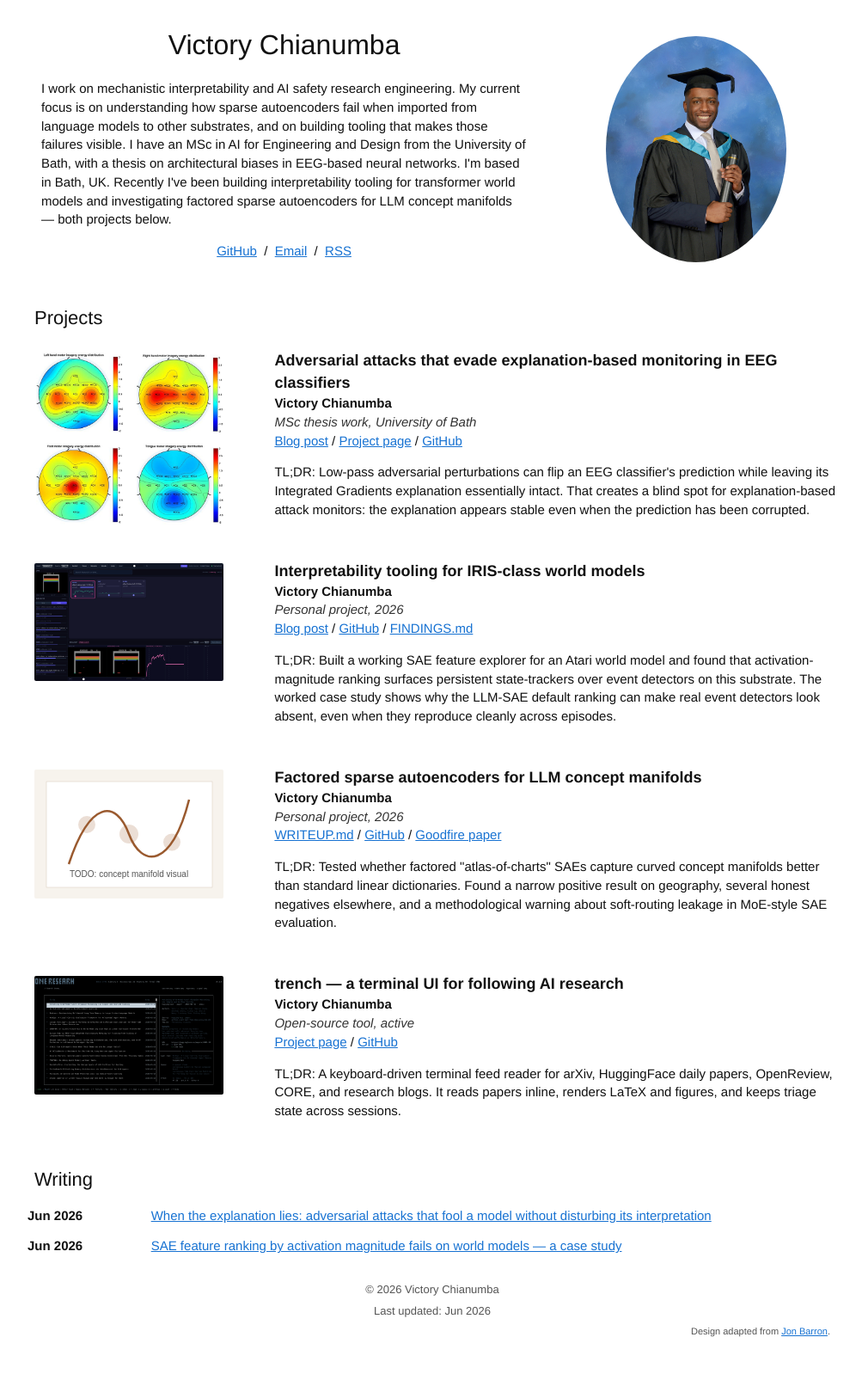
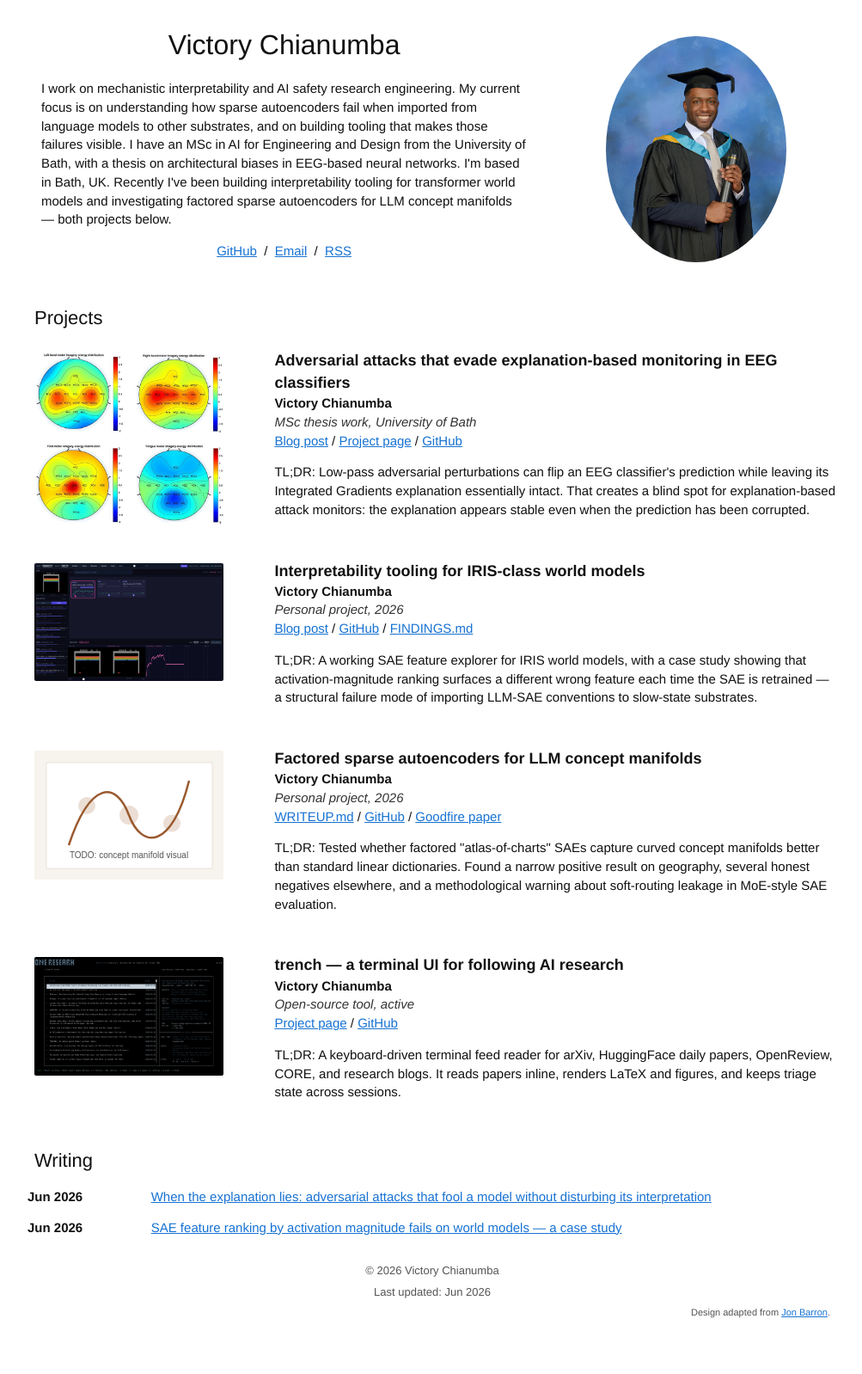
Before and after one commit to VictoryChianumba/VictoryChianumba.github.io, a Jekyll site: the page built from index.html, in a window 1280 px wide. Shown: the whole page at 86% size, without its empty margins (137-1140 px from the left). Built offline with Jekyll 4.4.1, drawn with Linux system fonts in a browser that asks for light colours; after the commit the page ends 1576 px from its top, so only the background shows below that.

Commit message:
Revise world model homepage TLDR

```diff
--- a/_layouts/homepage.html
+++ b/_layouts/homepage.html
@@ -57,7 +57,7 @@
               <a href="{{ '/2026/06/03/wm-visualizer/' | relative_url }}">Blog post</a> /
               <a href="https://github.com/VictoryChianumba/world-model-interpretability">GitHub</a> /
               <a href="https://github.com/VictoryChianumba/world-model-interpretability/blob/main/FINDINGS.md">FINDINGS.md</a>
-              <p>TL;DR: Built a working SAE feature explorer for an Atari world model and found that activation-magnitude ranking surfaces persistent state-trackers over event detectors on this substrate. The worked case study shows why the LLM-SAE default ranking can make real event detectors look absent, even when they reproduce cleanly across episodes.</p>
+              <p>TL;DR: A working SAE feature explorer for IRIS world models, with a case study showing that activation-magnitude ranking surfaces a different wrong feature each time the SAE is retrained — a structural failure mode of importing LLM-SAE conventions to slow-state substrates.</p>
             </td>
           </tr>
 
```
